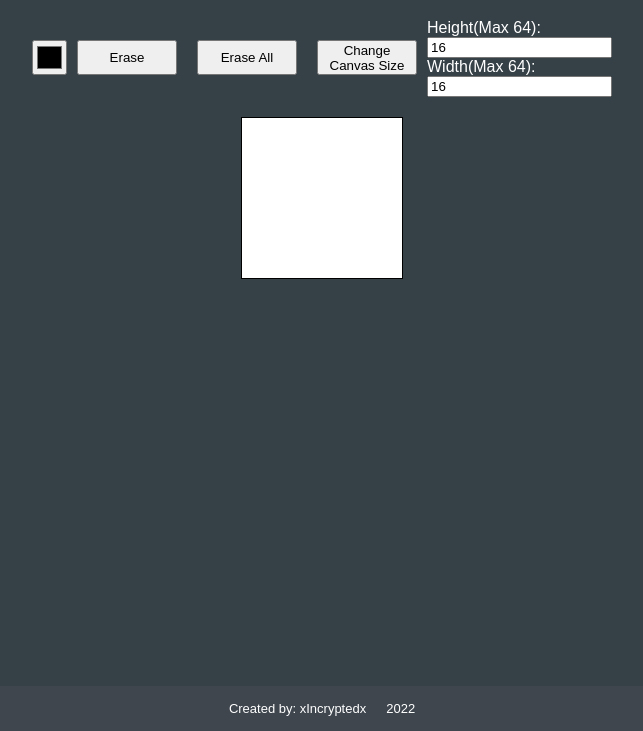
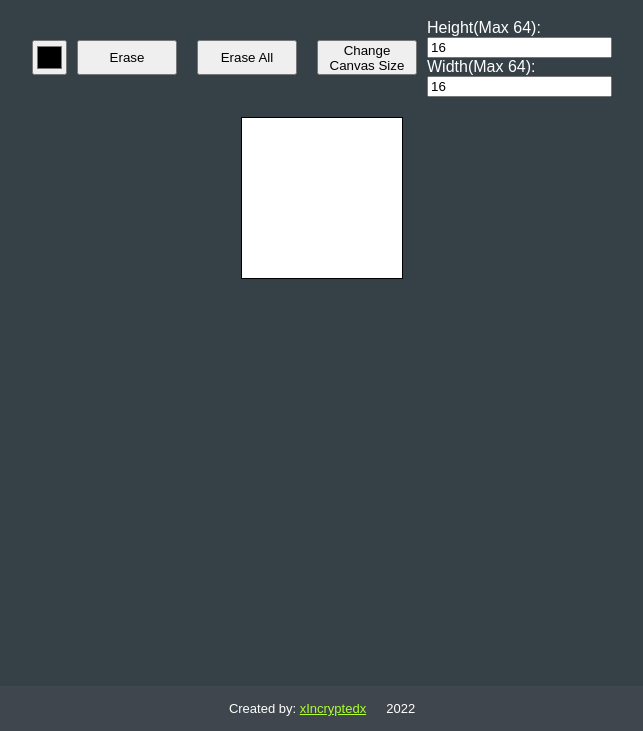
Before and after one commit to xincryptedx/sketch-box, a plain HTML site: page index.html in a window 1280 px wide. Shown: the part 69-800 px from the top of the page, without its empty margins (318-961 px from the left). Drawn offline with Linux system fonts and the light colour scheme.

Commit message:
Add link to github in footer

```diff
--- a/index.html
+++ b/index.html
@@ -29,7 +29,7 @@
 
         <footer>
             <div id="footerContent">
-                <p>Created by: xIncryptedx</p>
+                <p>Created by: <a href="https://github.com/xincryptedx">xIncryptedx</a></p>
                 <p>2022</p>
             </div>
         </footer>
--- a/style.css
+++ b/style.css
@@ -1,6 +1,10 @@
 *{
     font-family:Arial, Helvetica, sans-serif;
     color: white;
+}
+
+a{
+    color:greenyellow;
 }
 
 .content{
```
